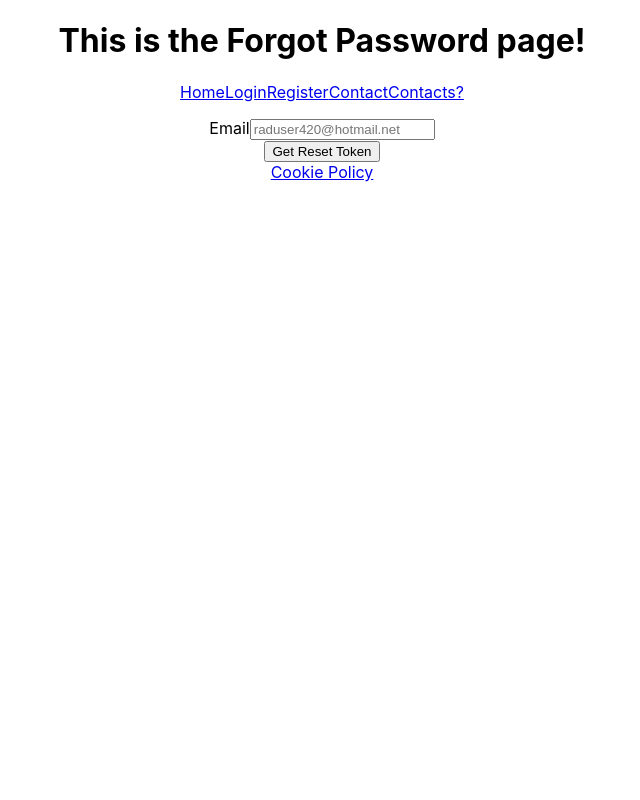
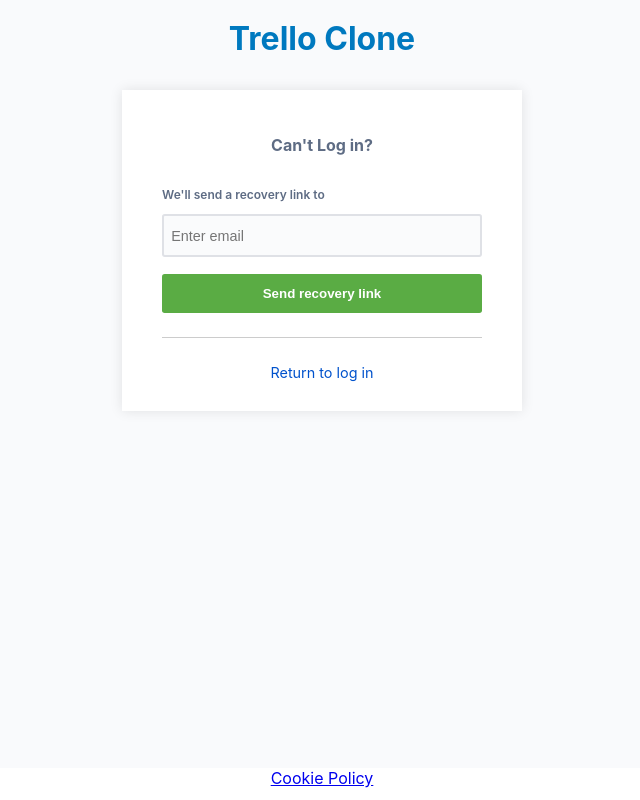
Before and after one commit to cassidygroenendaal/trello-clone, a React (Create React App) app in the folder client/: page /forgot in a window 1280 px wide. Shown: the whole page, without its empty margins (318-958 px from the left). Built offline with nearby package versions, Linux system fonts and the light colour scheme.

Commit message:
Style forgot page

```diff
--- a/client/src/components/ForgotForm/index.jsx
+++ b/client/src/components/ForgotForm/index.jsx
@@ -1,6 +1,7 @@
 // ----------------- Dependencies ------------------
 
 import React, { useState, useContext } from 'react';
+import { Link } from 'react-router-dom';
 
 // ----------------- Other Dependencies ------------------
 
@@ -9,7 +10,7 @@ import API from '../../lib/API';
 
 // ----------------- Stylesheet ------------------
 
-// import './style.css';
+import styles from './style.module.css';
 
 // ----------------- Components ------------------
 
@@ -21,10 +22,10 @@ import Button from '../../components/Button';
 const ForgotForm = () => {
 	const status = useContext(StatusContext);
 
-  const [email, setEmail] = useState(''),
-    [mailSent, setMailSent] = useState(false);
+	const [ email, setEmail ] = useState(''),
+		[ mailSent, setMailSent ] = useState(false);
 
-  const submitForm = (e) => {
+	const submitForm = e => {
 		e.preventDefault();
 		if (email === '') {
 			status.setError('Email cannot be blank.')();
@@ -32,10 +33,12 @@ const ForgotForm = () => {
 		} else {
 			API.User
 				.forgot(email)
-        .then((response) => {
+				.then(response => {
 					if (response.data.status === 200) {
 						status.setCode(200)();
-            status.setSuccess('Password Reset Email successfully sent!')();
+						status.setSuccess(
+							'Password Reset Email successfully sent!'
+						)();
 						setMailSent(true);
 					} else {
 						setMailSent(false);
@@ -43,12 +46,12 @@ const ForgotForm = () => {
 						status.setCode(response.data.status)();
 					}
 				})
-        .catch((err) => console.log(err));
+				.catch(err => console.log(err));
 		}
 	};
 
 	return (
-    <div>
+		<div className={styles.formGroup}>
 			{status.state.code !== 200 && (
 				<div>
 					<p>{status.state.error}</p>
@@ -57,17 +60,30 @@ const ForgotForm = () => {
 
 			{!mailSent && (
 				<form>
+					<p className={styles.heading}>Can't Log in?</p>
+					<p className={styles.subheading}>We'll send a recovery link to</p>
 					<InputGroup
+						labelClass={styles.hiddenLabel}
+						inputClass={styles.input}
 						name="email"
 						label="Email"
 						type="email"
-            placeholder="raduser420@hotmail.net"
+						placeholder="Enter email"
 						value={email}
-            onChange={(e) => setEmail(e.target.value)}
+						onChange={e => setEmail(e.target.value)}
 					/>
-          <Button value="Get Reset Token" onClick={submitForm} />
+					<Button
+						className={styles.btn}
+						value="Send recovery link"
+						onClick={submitForm}
+					/>
 				</form>
 			)}
+
+			<hr className={styles.hr} />
+			<Link className={styles.loginLink} to="/login">
+				Return to log in
+			</Link>
 
 			{mailSent && (
 				<div>
--- /dev/null
+++ b/client/src/components/ForgotForm/style.module.css
@@ -0,0 +1,109 @@
+/* ============================================================== */
+/* Utility Classes                                                */
+/* -------------------------------------------------------------- */
+
+.hiddenLabel {
+	position: absolute;
+	left: -10000px;
+	top: auto;
+	width: 1px;
+	height: 1px;
+	overflow: hidden;
+}
+
+/* ============================================================== */
+/* Form                                                           */
+/* -------------------------------------------------------------- */
+
+.formGroup {
+	background: #fff;
+	width: 25em;
+	margin: 0 auto;
+	padding: 1.8em 2.5em;
+}
+
+.heading {
+	font-weight: 700;
+	color: #5e6c84;
+	margin-bottom: 2em;
+}
+.subheading {
+	color: #5e6c84;
+	text-align: left;
+	font-weight: 600;
+	font-size: 0.75em;;
+}
+
+.input {
+	font-size: 0.9em;
+	color: #4d4d4d;
+	background: #fafbfc;
+	border: 2px solid #dfe1e6;
+	border-radius: 0.2em;
+	width: 100%;
+	padding: 0.8em 0.5em;
+	margin-bottom: 1.2em;
+}
+
+.btn {
+	font-weight: 700;
+	color: #fff;
+	background: #5aac44;
+	border-radius: 0.2em;
+	border: none;
+	width: 100%;
+  padding: 0.9em;
+  cursor: pointer;
+}
+
+.disabled {
+	composes: btn;
+	color: #8c8c8c;
+  background: #e2e4e6;
+  cursor: auto;
+}
+
+.error {
+	background: #eb5a46;
+}
+
+.terms {
+	font-size: 0.7em;
+	text-align: left;
+	color: #b39999;
+	margin-bottom: 1.8em;
+}
+
+.link {
+	text-decoration: none;
+	color: #0052cc;
+}
+
+.link:hover,
+.link:focus,
+.link:active {
+	text-decoration: underline;
+}
+
+.loginLink {
+	composes: link;
+	font-size: 0.9em;
+}
+
+.hr {
+	border: none;
+	border-top: 1px solid #cccccc;
+	margin: 1.5em 0;
+}
+
+/* ============================================================== */
+/* Media Queries                                                  */
+/* -------------------------------------------------------------- */
+
+@media screen and (min-width: 640px) {
+	.formGroup {
+		-webkit-box-shadow: 0px 0px 12px 0px rgba(0, 0, 0, 0.1);
+		-moz-box-shadow: 0px 0px 12px 0px rgba(0, 0, 0, 0.1);
+		box-shadow: 0px 0px 12px 0px rgba(0, 0, 0, 0.1);
+	}
+}
--- a/client/src/pages/Forgot/index.jsx
+++ b/client/src/pages/Forgot/index.jsx
@@ -1,15 +1,12 @@
 // ----------------- Dependencies ------------------
 
 import React from 'react';
-import { Link } from 'react-router-dom';
 
 // ----------------- Other Dependencies ------------------
 
-// import API from '../../lib/API';
-
 // ----------------- Stylesheet ------------------
 
-import './style.css';
+import styles from './style.module.css';
 
 // ----------------- Components ------------------
 
@@ -19,14 +16,8 @@ import ForgotForm from '../../components/ForgotForm';
 
 const Forgot = props => {
 	return (
-		<div>
-			<h1>This is the Forgot Password page!</h1>
-			<Link to="/">Home</Link>
-			<Link to="/login">Login</Link>
-			<Link to="/register">Register</Link>
-			<Link to="/contact">Contact</Link>
-			<Link to="/contacts">Contacts?</Link>
-
+		<div className={styles.page}>
+			<h1 className={styles.brand}>Trello Clone</h1>
 			<ForgotForm />
 		</div>
 	);
--- /dev/null
+++ b/client/src/pages/Forgot/style.module.css
@@ -0,0 +1,24 @@
+.page {
+	background: #fff;
+	min-height: calc(100vh - 2em);
+}
+
+.brand {
+	color: #0079bf;
+  padding: 0.6em 0 0;
+  margin: 0;
+}
+
+/* ============================================================== */
+/* Media Queries                                                  */
+/* -------------------------------------------------------------- */
+
+@media screen and (min-width: 640px) {
+	.page {
+		background: #f9fafc;
+	}
+
+	.brand {
+		padding-bottom: 1em;
+	}
+}
```
Also changed, not shown: client/src/pages/Forgot/style.css (deleted). Lines whose indentation alone changed are shown as unchanged.
